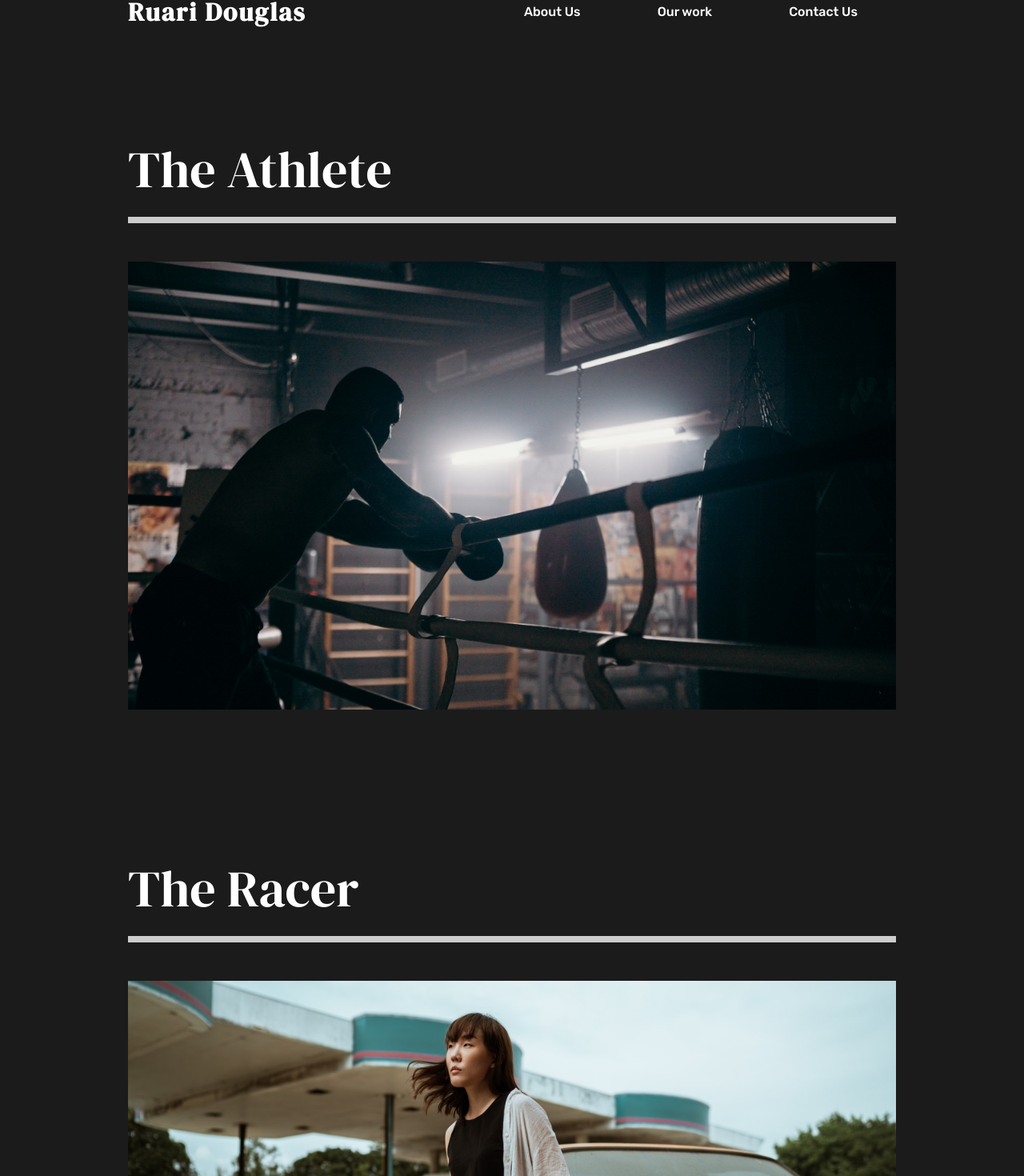
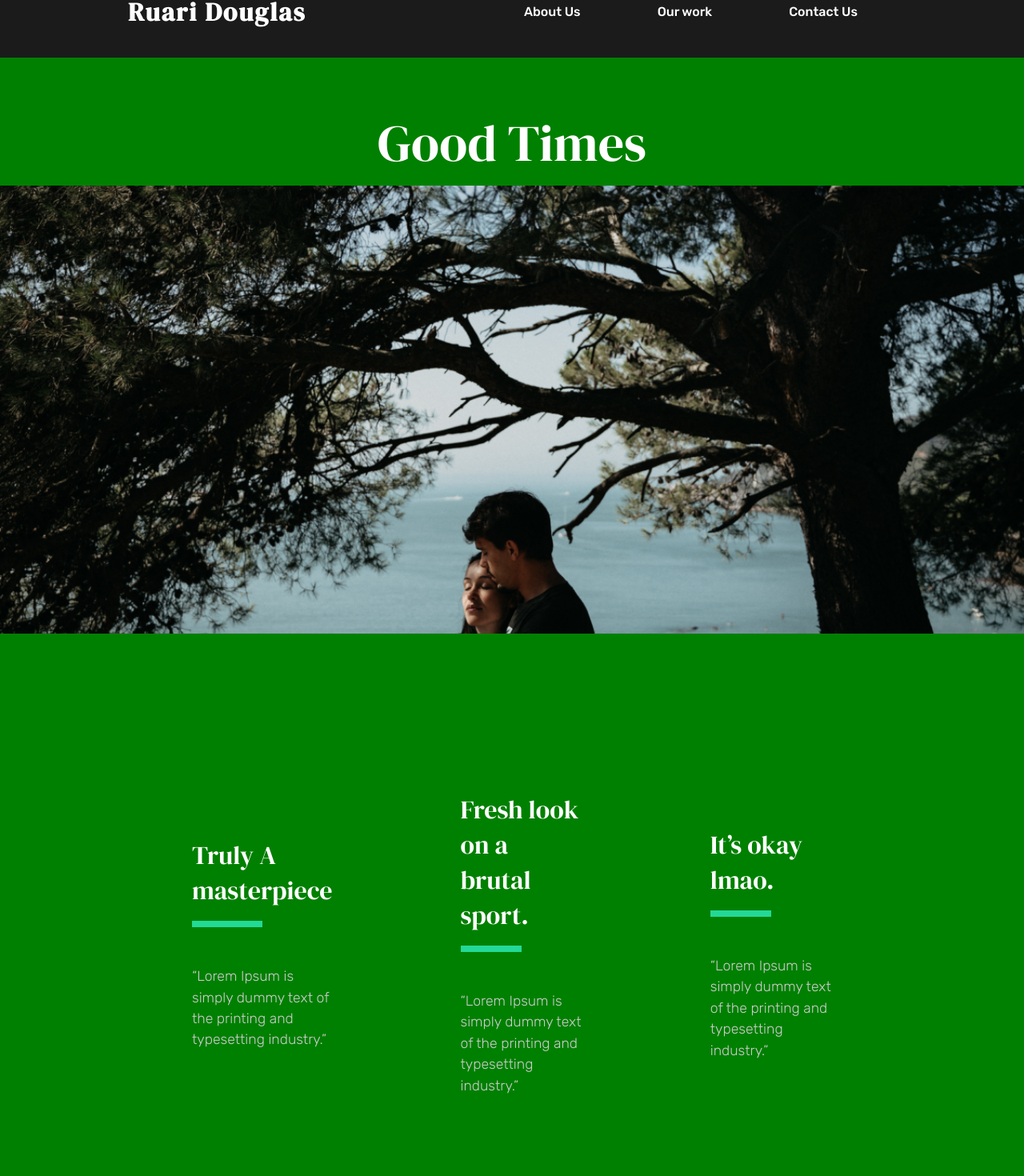
Before and after one commit to RuariDouglas/React-Portfolio, a React (Create React App) app: page /work/good-times in a window 1280 px wide. Shown: the part 43-1513 px from the top of the page at 80% size. Built offline with nearby package versions, Linux system fonts and the light colour scheme.

Commit message:
Add Motion Framer  page load animation

```diff
--- a/src/App.js
+++ b/src/App.js
@@ -3,23 +3,38 @@ import React from "react";
 import AboutUs from "./pages/AboutUs";
 import Contact from "./pages/Contact";
 import OurWork from "./pages/OurWork";
+import MovieDetail from "./pages/MovieDetail";
 // STYLES
 import GlobalStyle from "../src/components/GlobalStyled";
 //COMPONENTS
 import Nav from "../src/components/Nav";
 // ROUTER
-import { Switch, Route } from "react-router-dom";
+import { Switch, Route, useLocation } from "react-router-dom";
+// ANIMATION
+import { AnimatePresence } from "framer-motion";
 
 function App() {
+  const location = useLocation();
   return (
     <div className="App">
       <GlobalStyle />
       <Nav />
-      <Switch>
-        <Route path="/" component={AboutUs} exact />
-        <Route path="/work" component={OurWork} />
-        <Route path="/contact" component={Contact} />
-      </Switch>
+      <AnimatePresence exitBeforeEnter>
+        <Switch location={location} key={location.pathname}>
+          <Route path="/" exact>
+            <AboutUs />
+          </Route>
+          <Route path="/work" exact>
+            <OurWork />
+          </Route>
+          <Route path="/work/:id">
+            <MovieDetail />
+          </Route>
+          <Route path="/contact">
+            <Contact />
+          </Route>
+        </Switch>
+      </AnimatePresence>
     </div>
   );
 }
--- /dev/null
+++ b/src/animation.js
@@ -0,0 +1,20 @@
+export const pageAnimation = {
+  hidden: {
+    opacity: 0,
+    y: 300,
+  },
+  show: {
+    opacity: 1,
+    y: 0,
+    transition: {
+      duration: 1,
+    },
+  },
+  exit: {
+    opacity: 0,
+    y: 300,
+    transition: {
+      duration: 1,
+    },
+  },
+};
--- a/src/components/AboutSection.js
+++ b/src/components/AboutSection.js
@@ -8,24 +8,24 @@ import {
   StyledImageContainer,
   Hide,
 } from "../styles";
+//FRAMER MOTION
+import { motion } from "framer-motion";
+
 const AboutSection = () => {
   return (
     <StyledSection>
       {/* DESCRIPTION SECTION */}
       <StyledDescription>
-        <div className="title">
+        <motion.div>
           <Hide>
-            <h2>I'm a Front-End Developer</h2>
+            <motion.h2>
+              I'm a <span>Front-End Developer</span>
+            </motion.h2>
           </Hide>
-          <Hide>
-            <h2>
-              loooking <span>for</span>
-            </h2>
-          </Hide>
-          <Hide>
-            <h2>a job.</h2>
-          </Hide>
-        </div>
+          <motion.h2>
+            <h2>loooking for a job.</h2>
+          </motion.h2>
+        </motion.div>
         <p>
           Lorem Ipsum is simply dummy text of the printing and typesetting
           industry. Lorem Ipsum has been the industry's standard dummy text
--- /dev/null
+++ b/src/movieState.js
@@ -0,0 +1,81 @@
+//Import Images
+import athlete from "./img/athlete-small.png";
+import goodtimes from "./img/goodtimes-small.png";
+import theracer from "./img/theracer-small.png";
+import athlete2 from "./img/athlete2.png";
+import goodtimes2 from "./img/good-times2.jpg";
+import theracer2 from "./img/the-racer2.jpg";
+
+export const MovieState = () => {
+  return [
+    {
+      title: "The Athlete",
+      mainImg: athlete,
+      secondaryImg: athlete2,
+      url: "/work/the-athlete",
+      awards: [
+        {
+          title: "Truly A masterpiece",
+          description:
+            "“Lorem Ipsum is simply dummy text of the printing and typesetting industry.”",
+        },
+        {
+          title: "Fresh look on a brutal sport.",
+          description:
+            "“Lorem Ipsum is simply dummy text of the printing and typesetting industry.”",
+        },
+        {
+          title: "It’s okay lmao.",
+          description:
+            "“Lorem Ipsum is simply dummy text of the printing and typesetting industry.”",
+        },
+      ],
+    },
+    {
+      title: "Good Times",
+      mainImg: goodtimes,
+      url: "/work/good-times",
+      secondaryImg: goodtimes2,
+      awards: [
+        {
+          title: "Truly A masterpiece",
+          description:
+            "“Lorem Ipsum is simply dummy text of the printing and typesetting industry.”",
+        },
+        {
+          title: "Fresh look on a brutal sport.",
+          description:
+            "“Lorem Ipsum is simply dummy text of the printing and typesetting industry.”",
+        },
+        {
+          title: "It’s okay lmao.",
+          description:
+            "“Lorem Ipsum is simply dummy text of the printing and typesetting industry.”",
+        },
+      ],
+    },
+    {
+      title: "The Racer",
+      mainImg: theracer,
+      url: "/work/the-racer",
+      secondaryImg: theracer2,
+      awards: [
+        {
+          title: "Truly A masterpiece",
+          description:
+            "“Lorem Ipsum is simply dummy text of the printing and typesetting industry.”",
+        },
+        {
+          title: "Fresh look on a brutal sport.",
+          description:
+            "“Lorem Ipsum is simply dummy text of the printing and typesetting industry.”",
+        },
+        {
+          title: "It’s okay lmao.",
+          description:
+            "“Lorem Ipsum is simply dummy text of the printing and typesetting industry.”",
+        },
+      ],
+    },
+  ];
+};
--- a/src/pages/AboutUs.js
+++ b/src/pages/AboutUs.js
@@ -1,15 +1,24 @@
 import React from "react";
-import Nav from "../components/Nav";
 import AboutSection from "../components/AboutSection";
 import ServicesSection from "../components/ServicesSection";
 import FaqSection from "../components/FaqSection";
+
+// ANIMATIONS
+import { motion } from "framer-motion";
+import { pageAnimation } from "../animation";
+
 const AboutUs = () => {
   return (
-    <>
+    <motion.div
+      exit="exit"
+      variants={pageAnimation}
+      initial="hidden"
+      animate="show"
+    >
       <AboutSection />
       <ServicesSection />
       <FaqSection />
-    </>
+    </motion.div>
   );
 };
 
--- a/src/pages/Contact.js
+++ b/src/pages/Contact.js
@@ -1,11 +1,25 @@
 import React from "react";
+import styled from "styled-components";
+
+// ANIMATIONS
+import { motion } from "framer-motion";
+import { pageAnimation } from "../animation";
 
 const Contact = () => {
   return (
-    <div>
+    <StyledContact
+      exit="exit"
+      variants={pageAnimation}
+      initial="hidden"
+      animate="show"
+    >
       <h1>Contact</h1>
-    </div>
+    </StyledContact>
   );
 };
 
+const StyledContact = styled(motion.div)`
+  background-color: blue;
+`;
+
 export default Contact;
--- /dev/null
+++ b/src/pages/MovieDetail.js
@@ -0,0 +1,128 @@
+import React, { useState, useEffect } from "react";
+import styled from "styled-components";
+import { useHistory } from "react-router-dom";
+import { MovieState } from "../movieState";
+
+// ANIMATIONS
+import { motion } from "framer-motion";
+import { pageAnimation } from "../animation";
+
+const MovieDetail = () => {
+  const history = useHistory();
+  const url = history.location.pathname;
+  const [movies, setMovies] = useState(MovieState);
+  // We use this extract the movie based on the url
+  const [movie, setMovie] = useState(null);
+
+  // USEEFFECT
+  /* As soon as the component mounts. When we click on a movie, it's to load that movies specific information. So the useEffect is going to run as soon as the component mounts. */
+
+  useEffect(() => {
+    //1. Here we find out which movie we are on, we compare the the captured url against the array of movies and filter a match
+    //2. Then we update our state.
+    //3. Lastly, we tell the useEffect to run everytime movies or url updates
+    const currentMovie = movies.filter((stateMovie) => stateMovie.url === url);
+    setMovie(currentMovie[0]);
+  }, [movies, url]);
+
+  return (
+    /* Because our useEffect runs immediately, we don't want to render the page until we have the data we need to render the components correctly. In this case we need to  identify whch data to render based on the filter function we use above.
+
+    So by Wrapping our components in curly brackets and adding some logic, we can tell te app to render only if 'movie' is true and not null as we set for the default state. > {movie && (...)}
+    */
+    <>
+      {movie && (
+        <Details
+          exit="exit"
+          variants={pageAnimation}
+          initial="hidden"
+          animate="show"
+        >
+          <HeadLine>
+            <h2>{movie.title}</h2>
+            <img src={movie.mainImg} alt="movie" />
+          </HeadLine>
+          <Awards>
+            {movie.awards.map((award) => (
+              <Award
+                title={award.title}
+                description={award.description}
+                key={award.title}
+              />
+            ))}
+          </Awards>
+          <ImageDisplay>
+            <img src={movie.secondaryImg} alt="Movie" />
+          </ImageDisplay>
+        </Details>
+      )}
+    </>
+  );
+};
+
+const Details = styled(motion.div)`
+  background-color: green;
+`;
+
+const HeadLine = styled.div`
+  min-height: 90vh;
+  padding-top: 20vh;
+  position: relative;
+  h2 {
+    position: absolute;
+    top: 10%;
+    left: 50%;
+    transform: translate(-50%, -10%);
+  }
+  img {
+    width: 100%;
+    height: 70vh;
+    object-fit: cover;
+  }
+`;
+
+const Awards = styled.div`
+  min-height: 80vh;
+  display: flex;
+  margin: 5rem 10rem;
+  align-items: center;
+  justify-content: space-around;
+`;
+
+const StyledAward = styled.div`
+  padding: 5rem;
+  h3 {
+    font-size: 2rem;
+  }
+  .line {
+    width: 50%;
+    height: 0.5rem;
+    margin: 1rem 0;
+    background-color: #23d997;
+  }
+  p {
+    padding: 2rem 0;
+  }
+`;
+
+const ImageDisplay = styled.div`
+  min-height: 50vh;
+  img {
+    width: 100%;
+    height: 100vh;
+    object-fit: cover;
+  }
+`;
+
+// AWARD COMPONENT
+const Award = ({ title, description }) => {
+  return (
+    <StyledAward>
+      <h3>{title}</h3>
+      <div className="line"></div>
+      <p>{description}</p>
+    </StyledAward>
+  );
+};
+
+export default MovieDetail;
--- a/src/pages/OurWork.js
+++ b/src/pages/OurWork.js
@@ -7,14 +7,18 @@ import athlete from "../img/athlete-small.png";
 import theracer from "../img/theracer-small.png";
 import goodtimes from "../img/goodtimes-small.png";
 
+// ANIMATIONS
+import { motion } from "framer-motion";
+import { pageAnimation } from "../animation";
+
 const OurWork = () => {
   return (
-    <Work>
+    <Work exit="exit" variants={pageAnimation} initial="hidden" animate="show">
       {/* Movie */}
       <Movie>
         <h2>The Athlete</h2>
         <div className="line"></div>
-        <Link>
+        <Link to="/work/the-athlete">
           <img src={athlete} alt="athlete" />
         </Link>
       </Movie>
@@ -22,7 +26,7 @@ const OurWork = () => {
       <Movie>
         <h2>The Racer</h2>
         <div className="line"></div>
-        <Link>
+        <Link to="/work/the-racer">
           <img src={theracer} alt="racer" />
         </Link>
       </Movie>
@@ -30,7 +34,7 @@ const OurWork = () => {
       <Movie>
         <h2>Good Times</h2>
         <div className="line"></div>
-        <Link>
+        <Link to="/work/good-times">
           <img src={goodtimes} alt="good times" />
         </Link>
       </Movie>
@@ -38,7 +42,7 @@ const OurWork = () => {
   );
 };
 
-const Work = styled.div`
+const Work = styled(motion.div)`
   min-height: 100vh;
   overflow: hidden;
   padding: 5rem 10rem;
```
Also changed, not shown: 1 other file (tests, documents, lock files or other folders).
